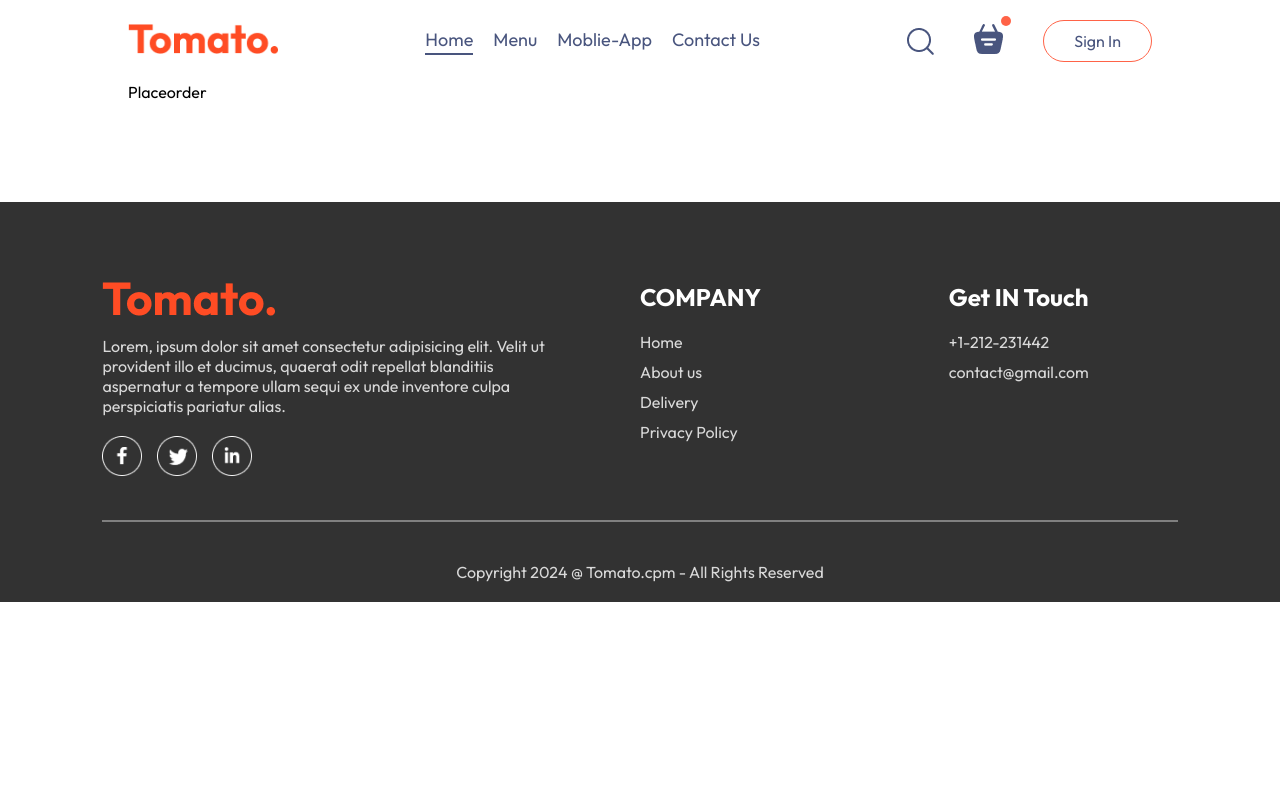
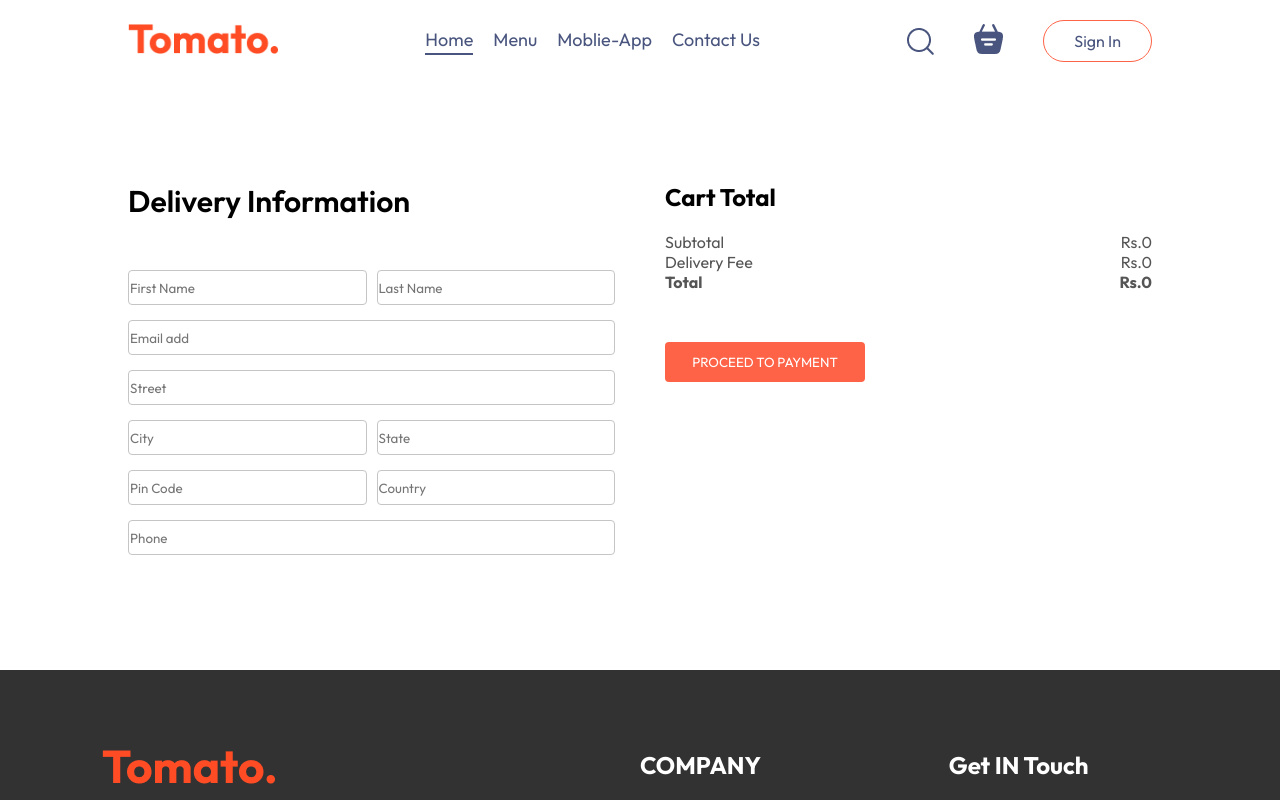
Before and after one commit to rohitdhamale28/Food-app-React, a React (Vite) app: page /order in a window 1280 px wide. Shown: the top 800 px of the page. Built offline with nearby package versions, Linux system fonts and the light colour scheme.

Commit message:
Placeorder

```diff
--- a/src/components/navbar/Navbar.jsx
+++ b/src/components/navbar/Navbar.jsx
@@ -1,10 +1,12 @@
-import React, { useState } from 'react'
+import React, { useContext, useState } from 'react'
 import './navbar.css'
 import {assets} from '../../assets/assets'
 import {Link} from'react-router-dom'
+import { StoreContext } from '../../context/StoreContext'
 
 const Navbar = ({setShowLogin}) => {
     let [menu,setMenu]= useState("home");
+    const {getTotal} = useContext(StoreContext);
 
   return (
     <div className='navbar'>
@@ -19,7 +21,7 @@ const Navbar = ({setShowLogin}) => {
         <img src={assets.search_icon} alt="" />
         <div className='nav-searchicon'>
           <Link to='/cart'><img src={assets.basket_icon} alt="" /></Link>
-          <div className="dot"></div>
+          <div className={getTotal()===0 ? "" : "dot"}></div>
         </div>
         <button onClick={()=> setShowLogin(true)}>Sign In</button>
       </div>
--- a/src/pages/Cart/Cart.jsx
+++ b/src/pages/Cart/Cart.jsx
@@ -1,10 +1,11 @@
 import React, { useContext } from 'react'
 import './Cart.css'
 import { StoreContext } from '../../context/StoreContext.jsx'
+import { useNavigate } from 'react-router-dom';
 
 const Cart = () => {
   const {cartItems, food_list, removeFromCart, getTotal}=useContext(StoreContext);
-
+  const navigate = useNavigate();
   return (
     <div className='cart'>
       <div className="cart-items">
@@ -44,18 +45,18 @@ const Cart = () => {
           <div>
             <div className="ct-details">
               <p>Subtotal</p>
-              <p>{getTotal()}</p>
+              <p>Rs.{getTotal()}</p>
             </div>
             <div className="ct-details">
               <p>Delivery Fee</p>
-              <p>{2}</p>
+              <p>Rs.{getTotal()>0 ? 2 : 0}</p>
             </div>
             <div className="ct-details">
               <b>Total</b>
-              <b>{getTotal()>0 ? getTotal()+2 : 0}</b>
+              <b>Rs.{getTotal()>0 ? getTotal()+2 : 0}</b>
             </div>
           </div>
-          <button>PROCEED TO CHECKOUT</button>
+          <button onClick={() => navigate('/order')}>PROCEED TO CHECKOUT</button>
         </div>
         <div className="cart-promocode">
           <div>
--- a/src/pages/Placeorder/Placeorder.css
+++ b/src/pages/Placeorder/Placeorder.css
@@ -0,0 +1,46 @@
+.placeorder{
+    display: flex;
+    align-items: start;
+    justify-content: space-between ;
+    gap: 50px;
+    margin-top: 100px;
+}
+
+.po-left{
+    width: 100%;
+    max-width: max(30%, 500px);
+
+}
+
+.po-left .title{
+    font-size:30px ;
+    font-weight: 600;
+    margin-bottom:50px ;
+}
+
+
+.placeorder .po-left input{
+    margin-bottom: 15px;
+    width: 100%;
+    padding: 1px;
+    border: 1px solid #c5c5c5;
+    border-radius: 4px;
+    outline-color: tomato;
+    height: 35px;
+
+}
+.po-left .multi-feilds{
+    display: flex;
+    gap: 10px;
+}
+
+
+
+.po-right{
+    width: 100%;
+    max-width: max(40%,500px);
+}
+
+.placeorder .cart-total button{
+    margin-top: 30px;
+}
--- a/src/pages/Placeorder/Placeorder.jsx
+++ b/src/pages/Placeorder/Placeorder.jsx
@@ -1,9 +1,50 @@
-import React from 'react'
+import React, { useContext } from 'react'
 import './Placeorder.css'
+import { StoreContext } from '../../context/StoreContext'
 
 const Placeorder = () => {
+  const {getTotal}= useContext(StoreContext);
   return (
-    <div>Placeorder</div>
+    <form action="" className='placeorder'>
+      <div className="po-left">
+        <p className="title">Delivery Information</p>
+        <div className="multi-feilds">
+          <input type="text" placeholder='First Name' />
+          <input type="text" placeholder='Last Name' />
+        </div>
+        <input type="email" placeholder='Email add'/>
+        <input type="text" placeholder='Street'/>
+        <div className="multi-feilds">
+          <input type="text" placeholder='City' />
+          <input type="text" placeholder='State' />
+        </div>
+        <div className="multi-feilds">
+          <input type="text" placeholder='Pin Code' />
+          <input type="text" placeholder='Country' />
+        </div>
+        <input type="text" placeholder='Phone' />
+      </div>
+      <div className="po-right">
+      <div className="cart-total">
+          <h2>Cart Total</h2>
+          <div>
+            <div className="ct-details">
+              <p>Subtotal</p>
+              <p>Rs.{getTotal()}</p>
+            </div>
+            <div className="ct-details">
+              <p>Delivery Fee</p>
+              <p>Rs.{getTotal()>0 ? 2 : 0}</p>
+            </div>
+            <div className="ct-details">
+              <b>Total</b>
+              <b>Rs.{getTotal()>0 ? getTotal()+2 : 0}</b>
+            </div>
+          </div>
+          <button>PROCEED TO PAYMENT</button>
+        </div>
+      </div>
+    </form>
   )
 }
 
```
